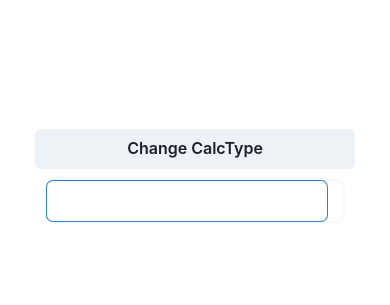
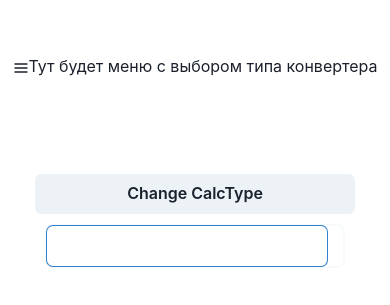
Before and after one commit to isaevlivepage/calculator, a React (Create React App) app: page / in a window 390 px wide. Shown: the part 251-556 px from the top of the page. Built offline with nearby package versions, Linux system fonts and the light colour scheme.

Commit message:
hamburger

```diff
--- a/package.json
+++ b/package.json
@@ -3,6 +3,7 @@
   "version": "0.1.0",
   "private": true,
   "dependencies": {
+    "@chakra-ui/icons": "^2.1.1",
     "@chakra-ui/react": "^2.8.2",
     "@emotion/react": "^11.11.3",
     "@emotion/styled": "^11.11.0",
--- a/src/App.tsx
+++ b/src/App.tsx
@@ -1,5 +1,6 @@
 import './App.css';
 import {Box, Button, Text} from '@chakra-ui/react'
+import { HamburgerIcon } from '@chakra-ui/icons'
 import {useState} from "react";
 import Number from "./components/Numbers";
 import CountButton from "./components/CountButton";
@@ -73,8 +74,12 @@ const App:React.FunctionComponent = () => {
     }
 return(
     <div className="App">
-      <Box display='flex' flexDirection='column' justifyContent = 'center' alignItems='center' h='100vh'>
-          <Box m='10px'>
+        <Box display='flex' flexDirection='column' justifyContent = 'center' alignItems='center' h='100vh'>
+            <Box h='90px'>
+                <HamburgerIcon />
+                Тут будет меню с выбором типа конвертера
+            </Box>
+            <Box m='10px'>
               <History data={history}/>
           </Box>
           {/*switchMode*/}
```
Also changed, not shown: 1 other file (tests, documents, lock files or other folders).
